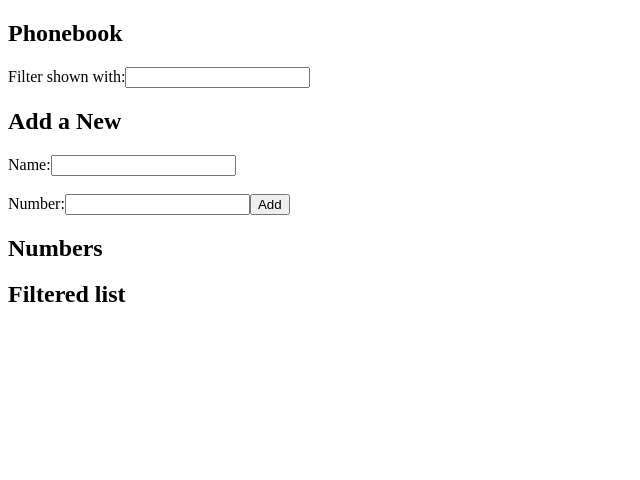
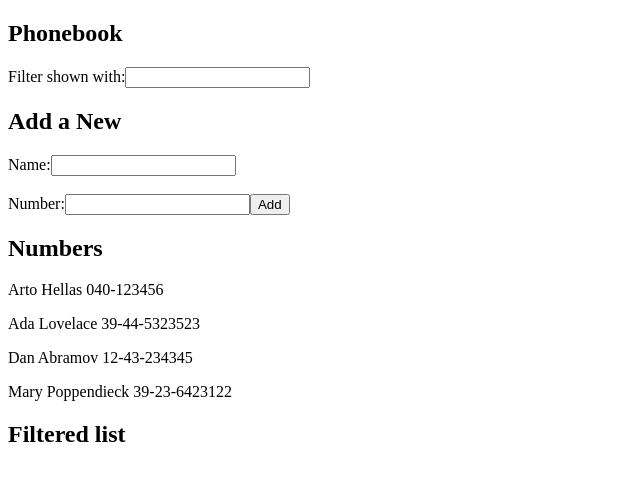
Before and after one commit to aum1618/part-2, a React (Create React App) app in the folder phonebook/: page / in a window 1280 px wide. Shown: the top 480 px of the page, without its empty margins (0-640 px from the left). Built offline with nearby package versions, Linux system fonts and the light colour scheme; data requests are answered from the project's data file.

Commit message:
exercise 2.11 done

```diff
--- /dev/null
+++ b/phonebook/db.json
@@ -0,0 +1,24 @@
+{
+    "persons":[
+      {
+        "name": "Arto Hellas",
+        "number": "040-123456",
+        "id": 1
+      },
+      {
+        "name": "Ada Lovelace",
+        "number": "39-44-5323523",
+        "id": 2
+      },
+      {
+        "name": "Dan Abramov",
+        "number": "12-43-234345",
+        "id": 3
+      },
+      {
+        "name": "Mary Poppendieck",
+        "number": "39-23-6423122",
+        "id": 4
+      }
+    ]
+  }
--- a/phonebook/package.json
+++ b/phonebook/package.json
@@ -6,6 +6,7 @@
     "@testing-library/jest-dom": "^5.16.5",
     "@testing-library/react": "^13.4.0",
     "@testing-library/user-event": "^13.5.0",
+    "axios": "^1.2.1",
     "react": "^18.2.0",
     "react-dom": "^18.2.0",
     "react-scripts": "5.0.1",
--- a/phonebook/src/App.js
+++ b/phonebook/src/App.js
@@ -1,5 +1,7 @@
 import React, { useState } from "react";
 import List from "./Components/List";
+import axios from "axios";
+import { useEffect } from "react";
 
 function NameList() {
   // Declare a state variable called "names" with an initial value of an empty array
@@ -8,10 +10,20 @@ function NameList() {
   const [filterList, setFilterList] = useState([]);
 
   // Declare a state variable called "name" with an initial value of an empty string
-  const [name, setName] = useState("");
+  const [newName, setName] = useState("");
   const [number, setNumber] = useState("");
   // Declare a state variable called "filter" with an initial value of an empty string
   const [filter, setFilter] = useState("");
+
+  useEffect(()=>{
+    const promise=axios.get('http://localhost:3001/persons')
+    .then(response=>{
+      setNames(response.data)
+
+    })
+
+  })
+
 
   // Event handler for the input element's "onChange" event
   function handleChange(event) {
@@ -35,20 +47,22 @@ function NameList() {
   }
 
   // Event handler for the form's "onSubmit" event
-  function handleSubmit(event) {
+   // Event handler for the form's "onSubmit" event
+   function handleSubmit(event) {
     event.preventDefault();
-    if (names.some((name) => names.name === name)) {
-      alert(`${name} is already added to phonebook`);
+    if (names.some((newName) => name.name === newName)) {
+      alert(`${newName} is already added to phonebook`);
     } else {
-      // Add the current value of "name" and "number" to the "names" array as an object
-      const data = { name: name, number: number };
-      setNames([...names, data]);
+      // Add the current value of "name" to the "names" array
+      let Data = { name: newName, number: number };
+      setNames([...names, Data]);
 
-      // Reset the value of "name" and "number" to empty strings
-      setName("");
-      setNumber("");
+      // Reset the value of "name" to an empty string
+      setName('');
+      setNumber('');
     }
   }
+
 
   return (
     <div>
@@ -62,7 +76,7 @@ function NameList() {
         <h2>Add a New</h2>
         <label>
           Name:
-          <input type="text" value={name} onChange={handleChange} />
+          <input type="text" value={newName} onChange={handleChange} />
           <br />
           <br />
           Number:
```
Also changed, not shown: phonebook/db-1672124652223.json (added, +24 -0 lines), 1 other file (tests, documents, lock files or other folders).
